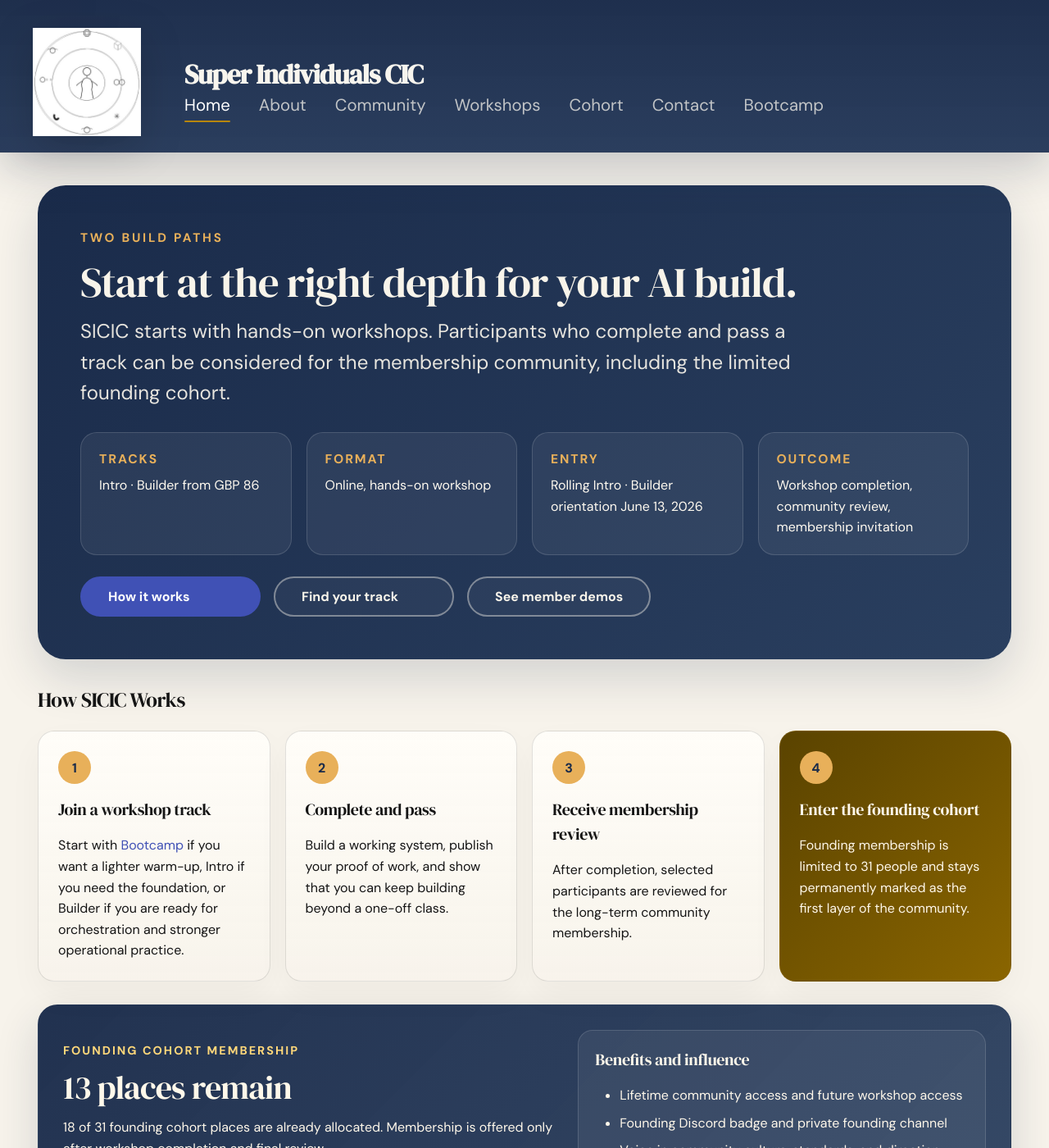
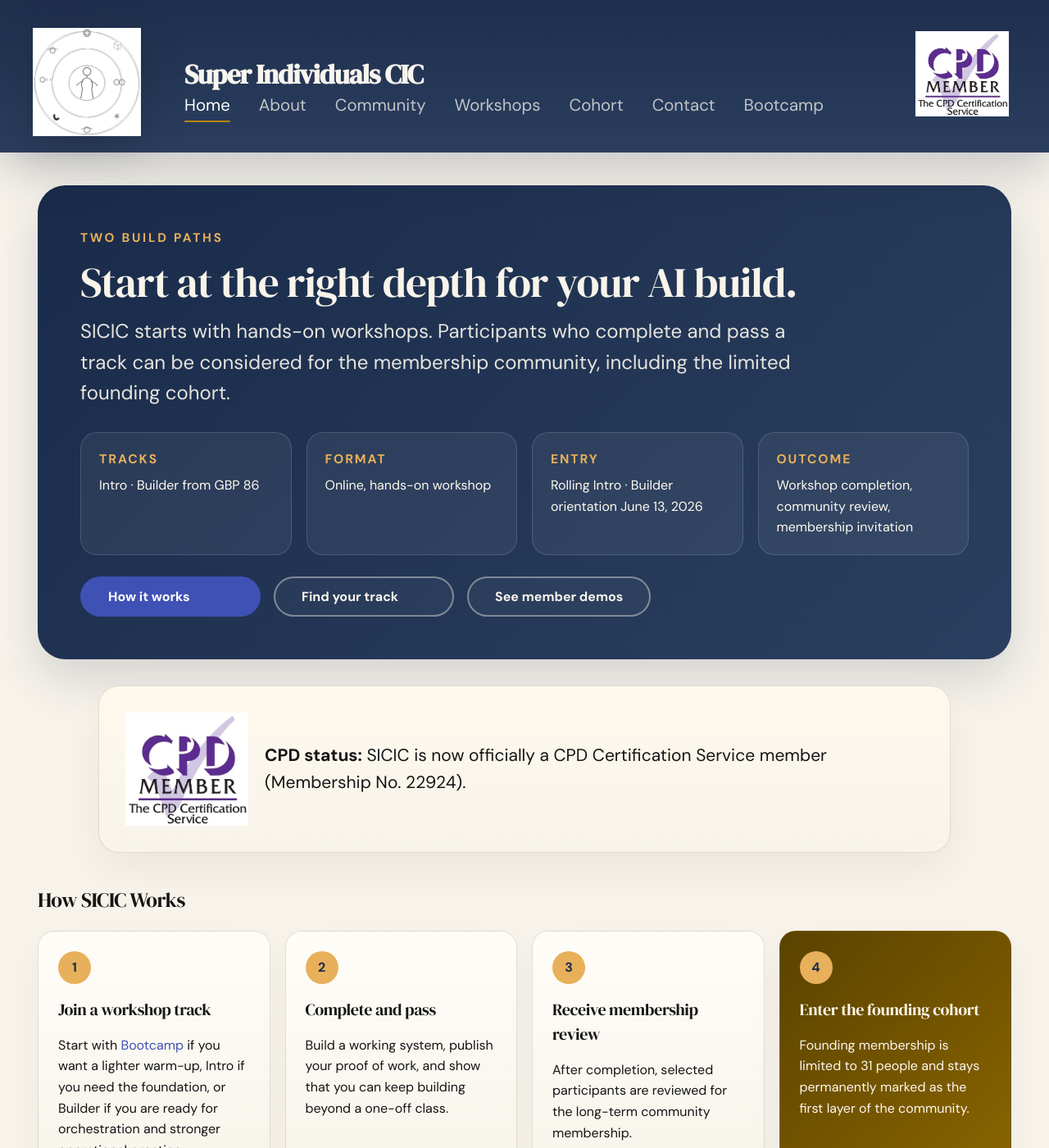
Before and after one commit to sicic-org/sicic-home, an MkDocs documentation site: the page built from docs/index.md, in a window 1280 px wide and 1400 px high. Shown: the whole window at 82% size. Built offline with MkDocs 1.6.1 and Material for MkDocs 9.7.7, drawn with Linux system fonts in a browser that asks for light colours.

Commit message:
Add CPD member logo

```diff
--- a/docs/index.md
+++ b/docs/index.md
@@ -37,6 +37,13 @@
     <a class="md-button" href="cohort/">See member demos</a>
   </div>
 </section>
+
+<div class="programme-panel programme-panel--narrow programme-panel--soft cpd-panel">
+  <img class="cpd-member-logo" src="assets/cpd-member-logo.jpg" alt="CPD Member, The CPD Certification Service">
+  <div>
+    <p class="programme-lead"><strong>CPD status:</strong> SICIC is now officially a CPD Certification Service member (Membership No. 22924).</p>
+  </div>
+</div>
 
 ## How SICIC Works { #how-it-works }
 
--- a/docs/stylesheets/extra.css
+++ b/docs/stylesheets/extra.css
@@ -213,6 +213,26 @@
 .md-typeset .membership-snapshot .md-button:not(.md-button--primary) {
     border-color: rgba(255, 248, 234, 0.42);
     color: #fff8ea;
+}
+
+.md-typeset .cpd-panel {
+    display: grid;
+    grid-template-columns: 7.5rem minmax(0, 1fr);
+    gap: 1rem;
+    align-items: center;
+}
+
+.md-typeset .cpd-member-logo {
+    display: block;
+    width: 7.5rem;
+    max-width: 100%;
+    height: auto;
+}
+
+.md-typeset .cpd-panel .programme-lead,
+.md-typeset .cpd-panel .programme-center {
+    margin-bottom: 0;
+    text-align: left;
 }
 
 .md-typeset .track-quiz {
@@ -344,7 +364,7 @@
 
 .sicic-header__shell {
     display: grid;
-    grid-template-columns: 8.75rem minmax(0, 1fr);
+    grid-template-columns: 8.75rem minmax(0, 1fr) 8.75rem;
     align-items: center;
     gap: 1rem;
     padding: 0.7rem 0 0.95rem;
@@ -366,6 +386,23 @@
     width: 6.6rem;
     height: 6.6rem;
     filter: drop-shadow(0 0.7rem 1.2rem rgba(0, 0, 0, 0.18));
+}
+
+.sicic-header__cpd {
+    display: flex;
+    align-items: center;
+    justify-content: center;
+    justify-self: end;
+    width: 7.6rem;
+    min-width: 0;
+    text-decoration: none;
+}
+
+.sicic-header__cpd img {
+    display: block;
+    width: 5.7rem;
+    max-width: 100%;
+    height: auto;
 }
 
 .sicic-header__content {
@@ -1375,7 +1412,7 @@
     }
 
     .sicic-header__shell {
-        grid-template-columns: auto minmax(0, 1fr);
+        grid-template-columns: auto minmax(0, 1fr) auto;
         gap: 0.75rem;
         padding: 0.55rem 0 0.65rem;
     }
@@ -1392,6 +1429,14 @@
         height: 3.9rem;
     }
 
+    .sicic-header__cpd {
+        width: 4.5rem;
+    }
+
+    .sicic-header__cpd img {
+        width: 3.8rem;
+    }
+
     .sicic-header__title {
         font-size: 1.12rem;
     }
@@ -1412,6 +1457,14 @@
 @media screen and (max-width: 60em) {
     .md-typeset .membership-snapshot {
         grid-template-columns: 1fr;
+    }
+
+    .md-typeset .cpd-panel {
+        grid-template-columns: 1fr;
+    }
+
+    .md-typeset .cpd-member-logo {
+        width: 6.5rem;
     }
 
     .md-typeset .track-quiz {
--- a/overrides/partials/header.html
+++ b/overrides/partials/header.html
@@ -47,5 +47,15 @@
                 </a>
             </nav>
         </div>
+        <a
+            href="{{ 'about/' | url }}"
+            class="sicic-header__cpd"
+            aria-label="SICIC CPD Certification Service member status"
+        >
+            <img
+                src="{{ 'assets/cpd-member-logo.jpg' | url }}"
+                alt="CPD Member, The CPD Certification Service"
+            />
+        </a>
     </div>
 </header>
```
Also changed, not shown: docs/about.md (+7 -0 lines), docs/workshops.md (+12 -0 lines), docs/assets/cpd-member-logo.jpg (added).
